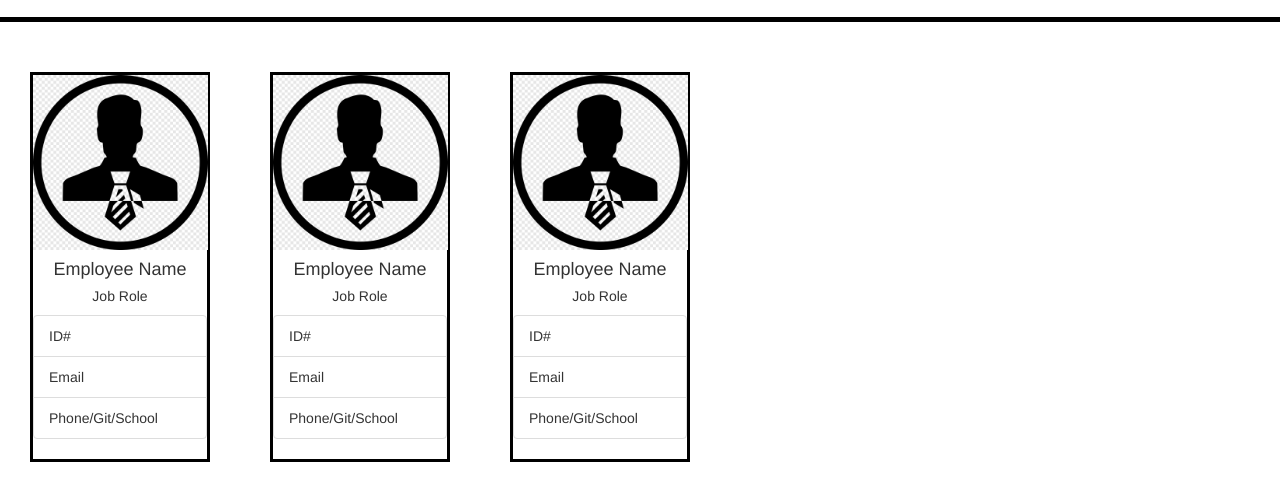
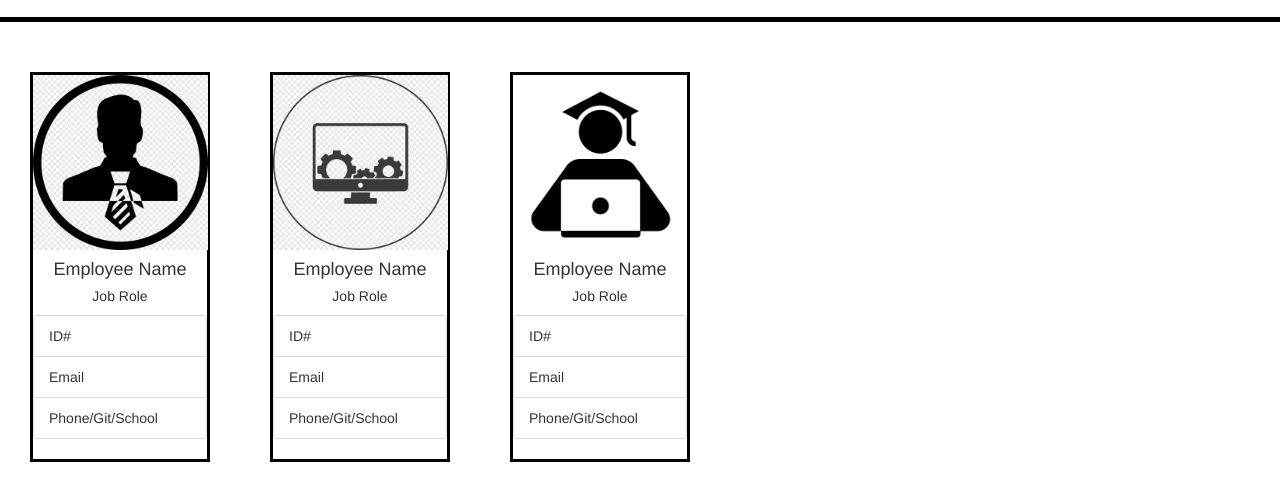
Before and after one commit to JaQwae/Team-Profile-Generator, a website: page index.html in a window 1280 px wide. Shown: the part 63-564 px from the top of the page. Drawn offline with nearby package versions, Linux system fonts and the light colour scheme.

Commit message:
all image sizes are fitting inside box

```diff
--- a/index.html
+++ b/index.html
@@ -27,7 +27,7 @@
             </ul>
         </div>
         <div class="card" style="width: 18rem;">
-            <img src="./images/managerMale.png" class="card-img-top icon" alt="...">
+            <img src="./images/softwareDeveloperIcon(3).png" class="card-img-top icon" alt="...">
             <div class="card-body">
                 <h4 class="card-title">Employee Name</h4>
                 <h5 class="card-text">Job Role</h5>
@@ -39,7 +39,7 @@
             </ul>
         </div>
         <div class="card" style="width: 18rem;">
-            <img src="./images/managerMale.png" class="card-img-top icon" alt="...">
+            <img src="./images/studentIcon.png" class="card-img-top icon" alt="...">
             <div class="card-body">
                 <h4 class="card-title">Employee Name</h4>
                 <h5 class="card-text">Job Role</h5>
```
Also changed, not shown: images/softwareDeveloperIcon(3).png (added), images/softwareDeveloperIcon.png (deleted).
